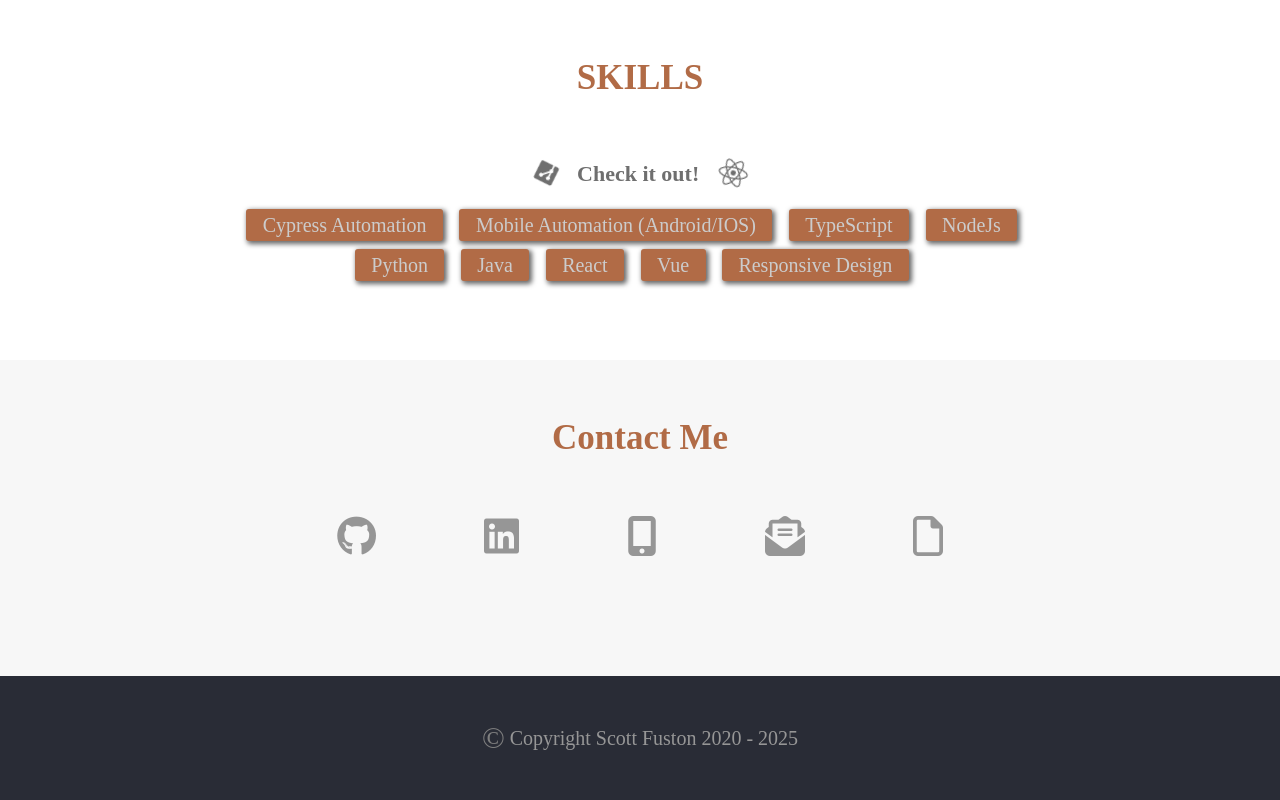
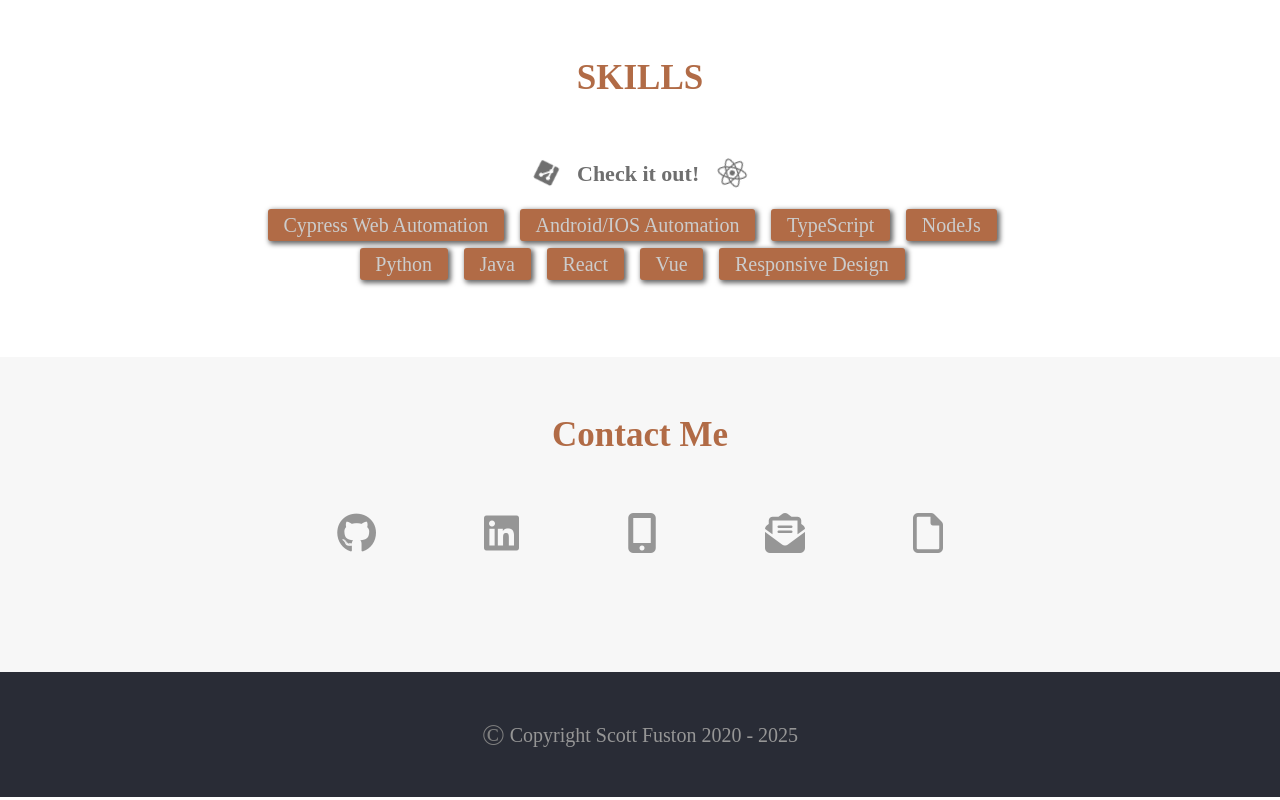
Before and after one commit to fuston05/scott-fuston-portfolio, a React (Create React App) app: page / in a window 1280 px wide. Shown: the part 1857-2657 px from the top of the page. Built offline with nearby package versions, Linux system fonts and the light colour scheme.

Commit message:
update skills

```diff
--- a/src/assets/data/skillsData.js
+++ b/src/assets/data/skillsData.js
@@ -1,6 +1,6 @@
 export const topSkills = [
-    { name: "Cypress Automation", proficiency: 9 },
-    { name: "Mobile Automation (Android/IOS)", proficiency: 9 },
+    { name: "Cypress Web Automation", proficiency: 9 },
+    { name: "Android/IOS Automation", proficiency: 9 },
     { name: "TypeScript", proficiency: 9 },
     { name: "NodeJs", proficiency: 9 },
     { name: "Python", proficiency: 3 },
```
